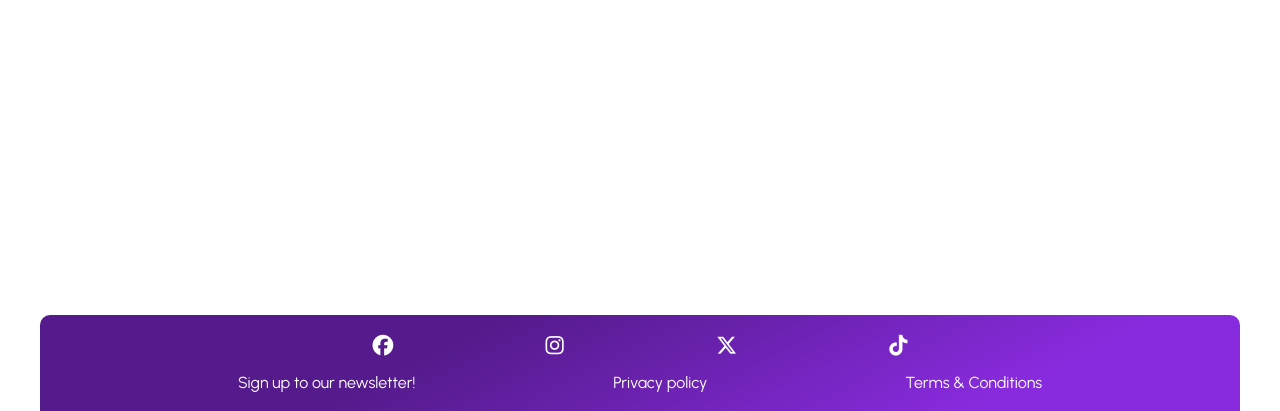
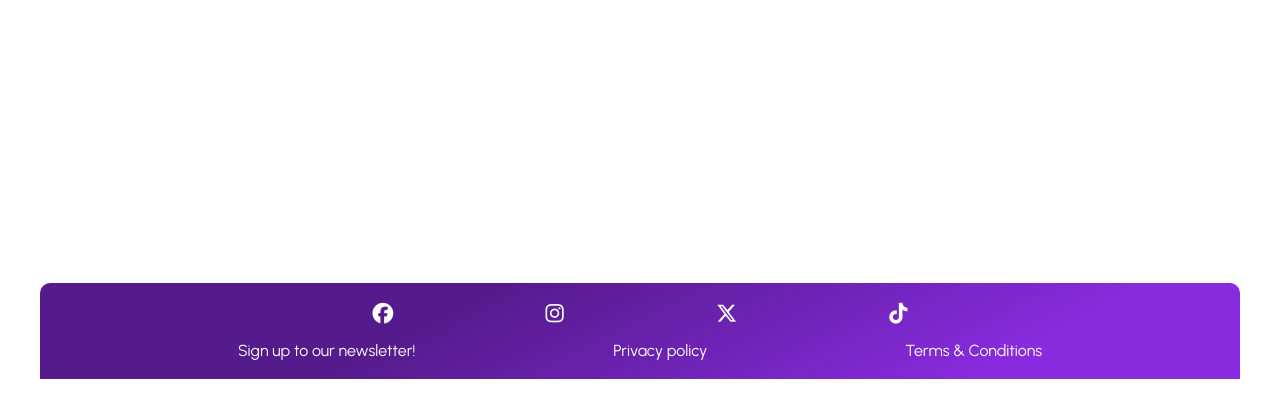
Before and after one commit to DannyGilligan/chocelegance-resubmission, a Django app: page /cart/ in a window 1280 px wide. Shown: the part 577-988 px from the top of the page. After the commit the page ends 956 px from the top, so only its background shows below. Run offline with Django 3.2, Linux system fonts and the light colour scheme; some libraries are stand-ins or nearby versions.

Commit message:
Adjust footer top margin

```diff
--- a/static/css/base.css
+++ b/static/css/base.css
@@ -166,7 +166,6 @@ https://www.geeksforgeeks.org/how-to-create-fade-in-effect-on-page-load-using-cs
 
 
 .footer {
-
     /* Background gradient effect generated from cssgradient.io */
     background: rgb(85, 27, 140);
     background: -moz-linear-gradient(153deg, rgba(85, 27, 140, 1) 34%, rgba(136, 43, 222, 1) 81%);
@@ -179,7 +178,7 @@ https://www.geeksforgeeks.org/how-to-create-fade-in-effect-on-page-load-using-cs
     height: 6rem;
     padding-top: .3rem;
     padding-bottom: .3rem;
-    margin-top: 20rem !important;
+    margin-top: 18rem !important;
 }
 
 .footer-content {
@@ -331,8 +330,6 @@ input[id="id-save-info"] {
     width: 18rem;
     font-size: 1rem;
 }
-
-
 
 
 
```
